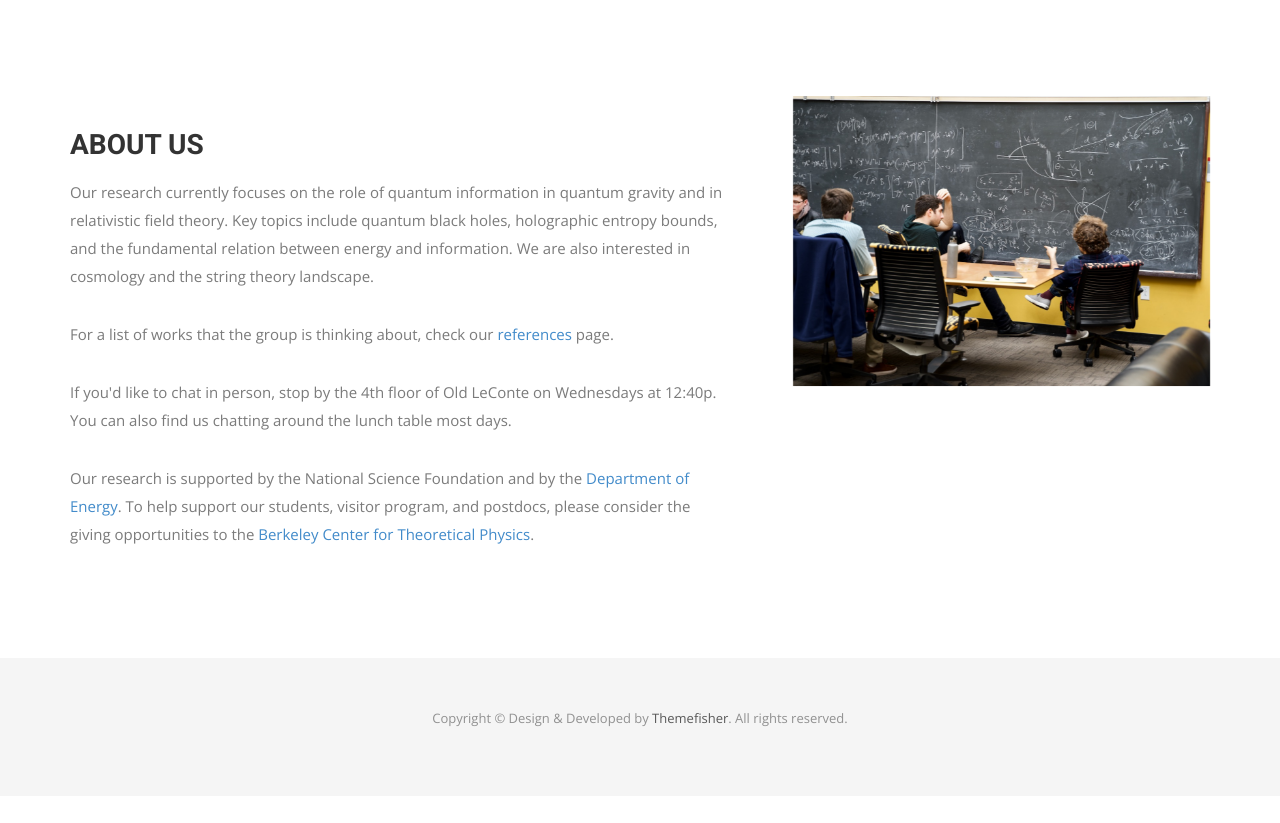
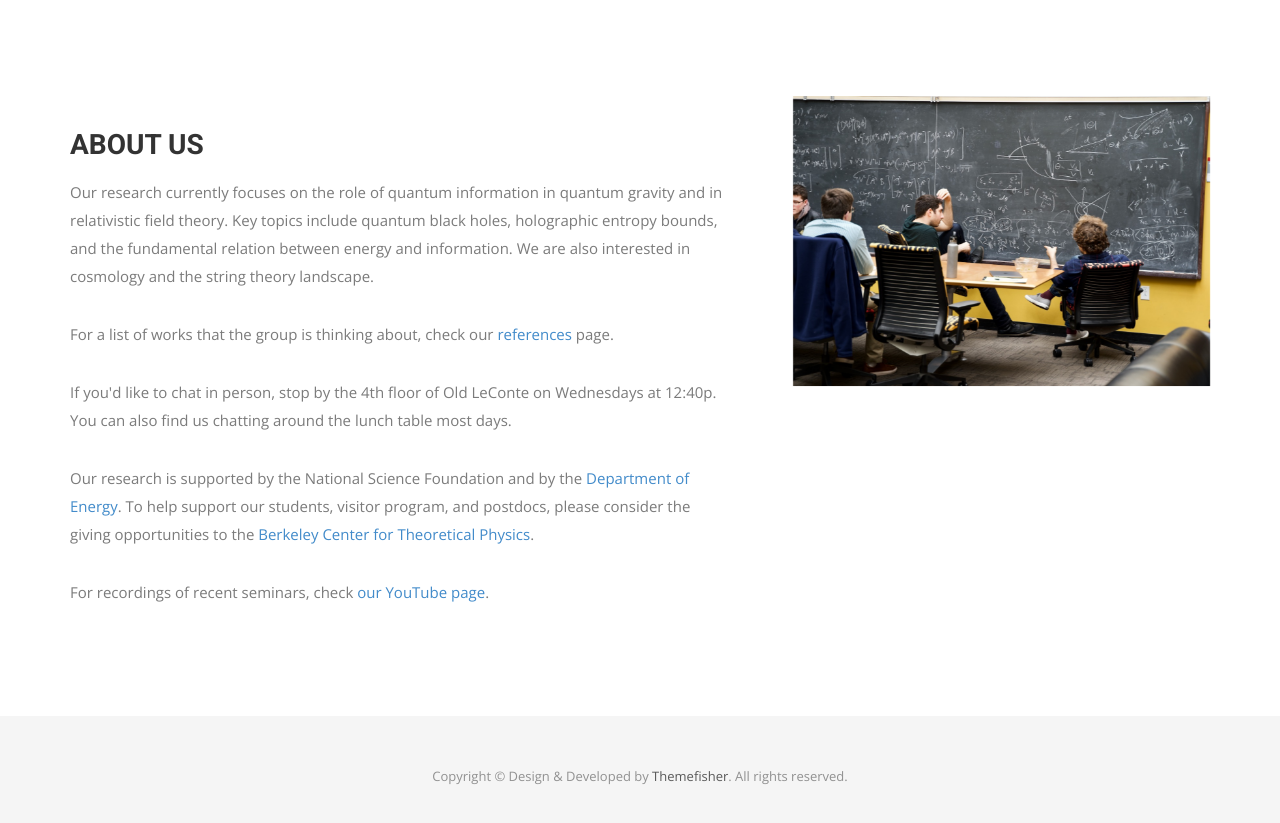
Before and after one commit to bousso-group/bousso-group.github.io, a Jekyll site: the page built from index.html, in a window 1280 px wide and 900 px high, scrolled down 736 px, cut to the strip 46-869 px from the top of the window. Built offline with Jekyll 4.4.1, drawn with Linux system fonts in a browser that asks for light colours; nearby versions of some CDN libraries; some web fonts are replaced; before the commit the page ends 1578 px from its top, so only the background shows below that.

Commit message:
Including youtube page with recorded seminars

```diff
--- a/index.html
+++ b/index.html
@@ -36,6 +36,8 @@ permalink: /
 
           <p> Our research is supported by the National Science Foundation and by the <a href="https://sites.google.com/view/geoflow/home">Department of Energy</a>. To help support our students, visitor program, and postdocs, please consider the giving opportunities to the <a href="http://ctp.berkeley.edu/giving.html">Berkeley Center for Theoretical Physics</a>.</p>
 
+          <p>For recordings of recent seminars, check <a href="https://www.youtube.com/channel/UCBpJej3l8l7mM594oKUxgxA">our YouTube page</a>.</p>
+
         </div>
       </div><!-- .col-md-7 close -->
       <div class="col-md-5 col-sm-12">
```
